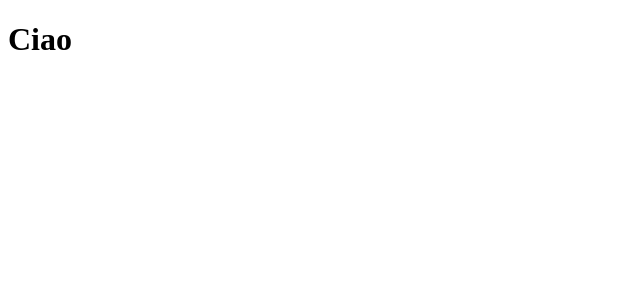
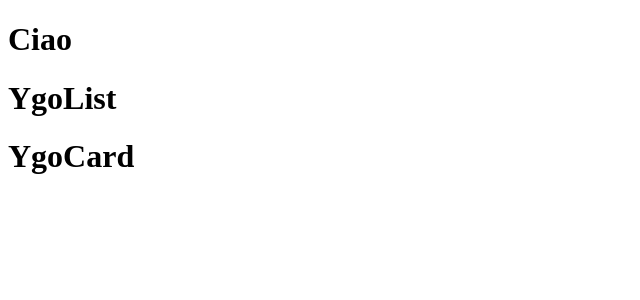
Before and after one commit to TobiaRigon/vite-yu-gi-oh, a Vue app: page / in a window 1280 px wide. Shown: the top 300 px of the page, without its empty margins (0-640 px from the left). Built offline with nearby package versions, Linux system fonts and the light colour scheme.

Commit message:
Config:Components setup

```diff
--- a/src/App.vue
+++ b/src/App.vue
@@ -1,10 +1,12 @@
 <script >
 import AppHeader from './components/AppHeader.vue'
+import YgoList from './components/YgoList.vue'
 
 
 export default {
   components: {
     AppHeader,
+    YgoList,
   },
 
 
@@ -14,6 +16,7 @@ export default {
 
 <template>
   <AppHeader />
+  <YgoList />
 </template>
 
 <style lang="scss" ></style>
--- /dev/null
+++ b/src/components/YgoCard.vue
@@ -0,0 +1,13 @@
+<script >
+export default {
+    name: "YgoCard",
+}
+
+
+</script>
+
+<template>
+    <h1>YgoCard</h1>
+</template>
+
+<style scoped></style>
--- /dev/null
+++ b/src/components/YgoList.vue
@@ -0,0 +1,21 @@
+<script >
+import YgoCard from './YgoCard.vue'
+
+
+export default {
+    name: "YgoList",
+
+    components: {
+        YgoCard,
+    },
+}
+
+
+</script>
+
+<template>
+    <h1>YgoList</h1>
+    <YgoCard />
+</template>
+
+<style scoped></style>
```
Also changed, not shown: src/YgoList.vue (deleted).
